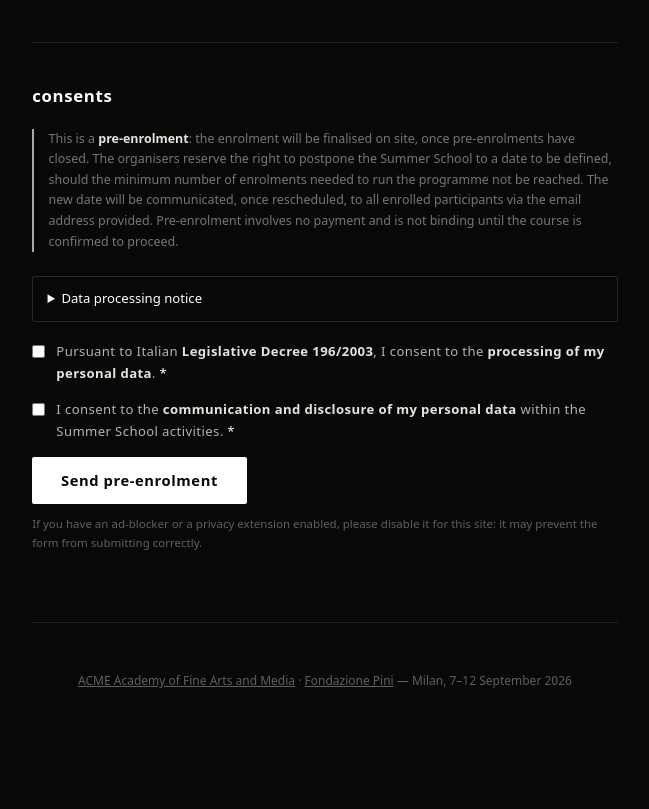
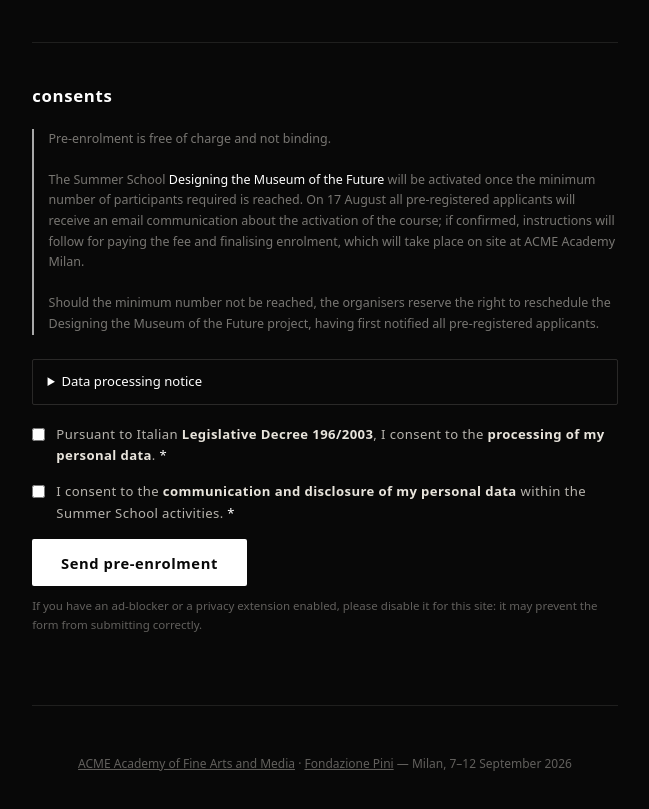
Before and after one commit to Pop-up-Museum/Designing-the-museum-of-the-future, a plain HTML site: page application.html in a window 1280 px wide. Shown: the part 1120-1929 px from the top of the page, without its empty margins (315-964 px from the left). Drawn offline with Linux system fonts and the light colour scheme.

Commit message:
Add files via upload

```diff
--- a/application.html
+++ b/application.html
@@ -183,7 +183,9 @@ details p { font-size:0.82rem; color:rgba(232,228,220,0.7); margin-top:0.8rem; }
       <h2>consents</h2>
 
       <div class="note">
-        This is a <strong>pre-enrolment</strong>: the enrolment will be finalised on site, once pre-enrolments have closed. The organisers reserve the right to postpone the Summer School to a date to be defined, should the minimum number of enrolments needed to run the programme not be reached. The new date will be communicated, once rescheduled, to all enrolled participants via the email address provided. Pre-enrolment involves no payment and is not binding until the course is confirmed to proceed.
+        Pre-enrolment is free of charge and not binding.<br><br>
+        The Summer School <em>Designing the Museum of the Future</em> will be activated once the minimum number of participants required is reached. On 17 August all pre-registered applicants will receive an email communication about the activation of the course; if confirmed, instructions will follow for paying the fee and finalising enrolment, which will take place on site at ACME Academy Milan.<br><br>
+        Should the minimum number not be reached, the organisers reserve the right to reschedule the Designing the Museum of the Future project, having first notified all pre-registered applicants.
       </div>
 
       <details>
```
Also changed, not shown: iscrizione.html (+3 -1 lines).
